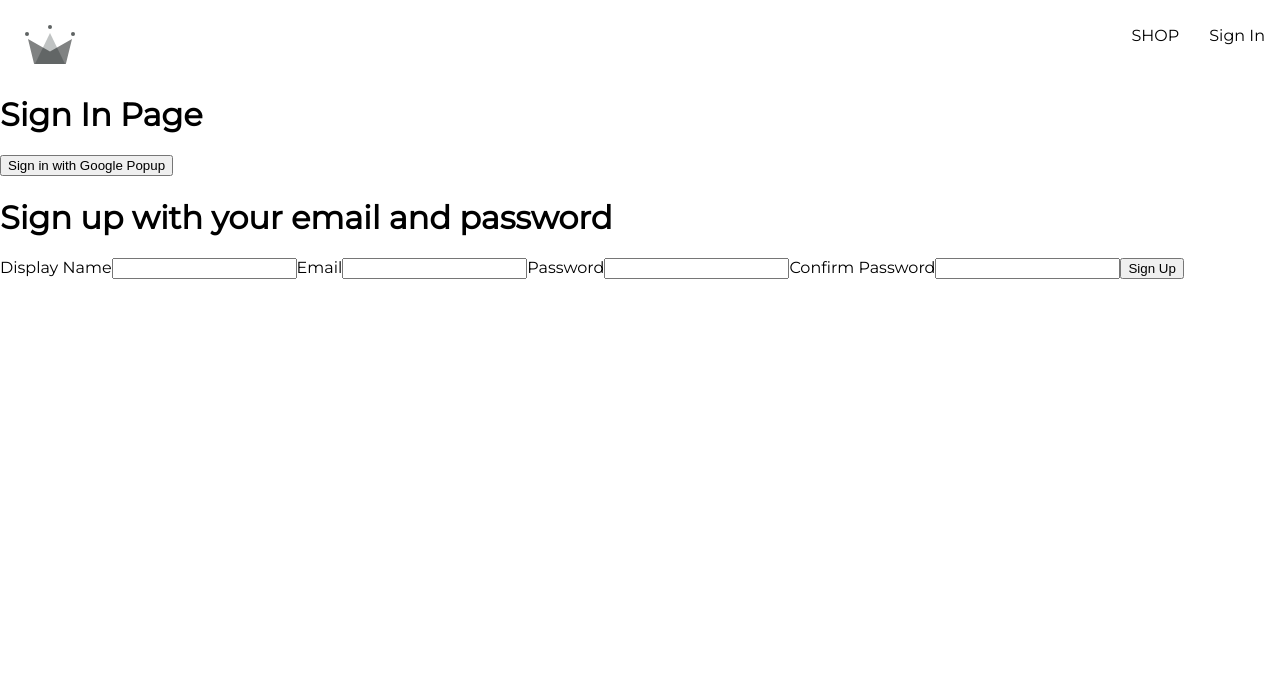
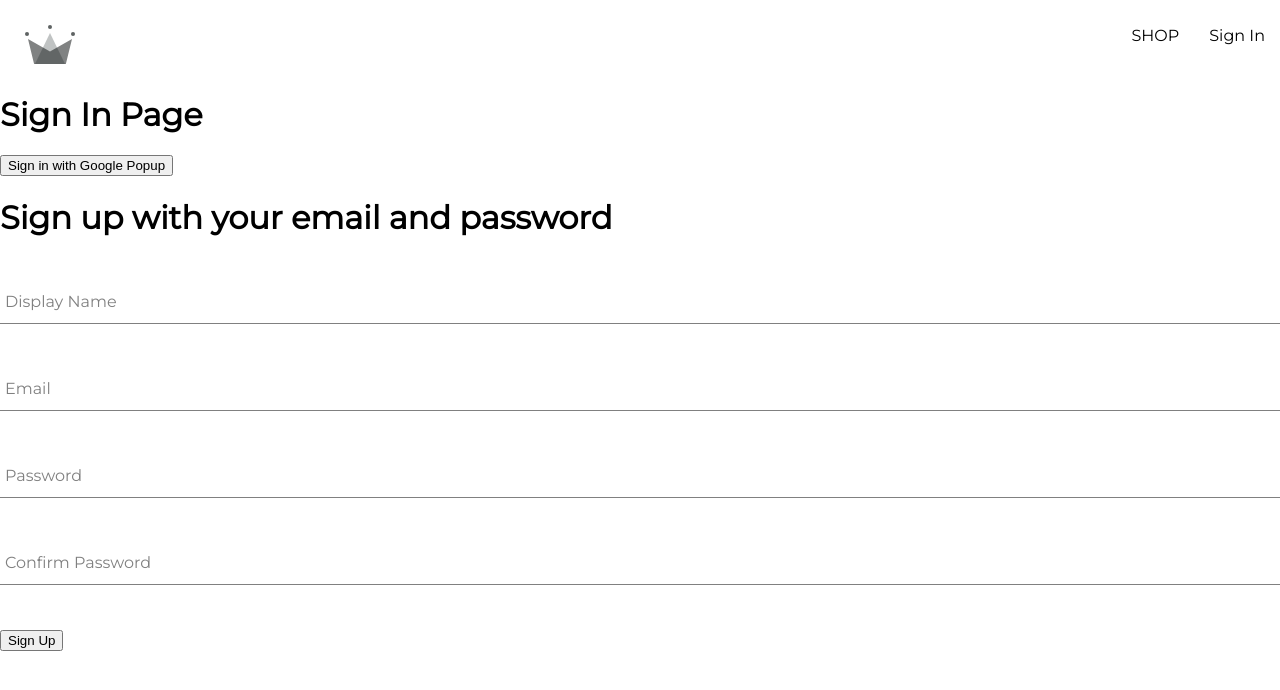
Before and after one commit to zackdaniels/e-commerce-project, a React (Create React App) app: page /sign-in in a window 1280 px wide. Shown: the top 690 px of the page. Built offline with nearby package versions, Linux system fonts and the light colour scheme.

Commit message:
signup form styling

```diff
--- /dev/null
+++ b/src/components/form-input/form-input.component.jsx
@@ -0,0 +1,20 @@
+import './form-input.styles.scss'
+
+const FormInput = ({ label, ...otherProps }) => {
+  return (
+    <div className='group'>
+    <input className='form-input' {...otherProps}/>
+      {
+        label && (
+      <label className={`${
+        otherProps.value.length ? 'shrink' : ''
+        } form-input-label`}
+        >
+          {label}
+          </label>
+      )}
+    </div>
+  )
+}
+
+export default FormInput
--- /dev/null
+++ b/src/components/form-input/form-input.styles.scss
@@ -0,0 +1,54 @@
+$sub-color: grey;
+$main-color: black;
+
+@mixin shrinkLabel {
+  top: -14px;
+  font-size: 12px;
+  color: $main-color;
+}
+
+.group {
+  position: relative;
+  margin: 45px 0;
+
+  .form-input {
+    background: none;
+    background-color: white;
+    color: $sub-color;
+    font-size: 18px;
+    padding: 10px 10px 10px 5px;
+    display: block;
+    width: 100%;
+    border: none;
+    border-radius: 0;
+    border-bottom: 1px solid $sub-color;
+    margin: 25px 0;
+
+    &:focus {
+      outline: none;
+    }
+
+    &:focus ~ .form-input-label {
+      @include shrinkLabel();
+    }
+  }
+
+  input[type='password'] {
+    letter-spacing: 0.3em;
+  }
+
+  .form-input-label {
+    color: $sub-color;
+    font-size: 16px;
+    font-weight: normal;
+    position: absolute;
+    pointer-events: none;
+    left: 5px;
+    top: 10px;
+    transition: 300ms ease all;
+
+    &.shrink {
+      @include shrinkLabel();
+    }
+  }
+}
--- a/src/components/sign-up-form/sign-up-form.component.jsx
+++ b/src/components/sign-up-form/sign-up-form.component.jsx
@@ -1,4 +1,8 @@
 import { useState } from 'react';
+
+import FormInput from '../form-input/form-input.component';
+
+import { createAuthUserWithEmailAndPassword, createUserDocumentFromAuth } from '../../utils/firebase/firebase.utils';
 
 const defaultFormFields = {
   displayName: '',
@@ -11,7 +15,36 @@
   const [formFields, setFormFields] = useState(defaultFormFields);
   const { displayName, email, password, confirmPassword } = formFields;
 
-  console.log(formFields)
+  console.log(formFields);
+
+  const resetFormFields = () => {
+    setFormFields(defaultFormFields);
+  }
+
+  const handleSubmit = async (event) => {
+    event.preventDefault();
+
+    if(password !== confirmPassword) {
+      alert('passwords do not match');
+      return;
+    }
+
+    try {
+      const { user } = await createAuthUserWithEmailAndPassword(
+        email,
+        password
+      );
+
+      await createUserDocumentFromAuth(user, { displayName });
+      resetFormFields();
+    } catch(error) {
+      if(error.code === 'auth/email-already-in-use'){
+        alert('Cannot create user, email already in use')
+      } else {
+        console.log('user creation encountered an error', error)
+      }
+    }
+  };
 
   const handleChange = (event) => {
     const {name, value} = event.target;
@@ -20,17 +53,40 @@
   }
 
   return (
-    <div>
+    <div className='sign-up-container'>
       <h1>Sign up with your email and password</h1>
-      <form onSubmit={() => {}}>
-        <label>Display Name</label>
-        <input type='text' required onChange={handleChange} name='displayName' value={displayName}/>
-        <label>Email</label>
-        <input type='email' required onChange={handleChange} name='email' value={email}/>
-        <label>Password</label>
-        <input type='password' required onChange={handleChange} name='password' value={password}/>
-        <label>Confirm Password</label>
-        <input type='password' required onChange={handleChange} name='confirmPassword' value={confirmPassword}/>
+      <form onSubmit={handleSubmit}>
+        <FormInput
+          label="Display Name"
+          type='text'
+          required
+          onChange={handleChange}
+          name='displayName'
+          value={displayName}
+          />
+        <FormInput
+          label="Email"
+          type='email'
+          required
+          onChange={handleChange}
+          name='email'
+          value={email}
+        />
+        <FormInput
+          label="Password"
+          type='password'
+          required
+          onChange={handleChange}
+          name='password'
+          value={password}
+        />
+        <FormInput
+          label="Confirm Password"
+          type='password'
+          required onChange={handleChange}
+          name='confirmPassword'
+          value={confirmPassword}
+        />
         <button type='submit'>Sign Up</button>
       </form>
     </div>
--- a/src/utils/firebase/firebase.utils.js
+++ b/src/utils/firebase/firebase.utils.js
@@ -4,7 +4,8 @@
   getAuth,
   signInWithRedirect,
   signInWithPopup,
-  GoogleAuthProvider
+  GoogleAuthProvider,
+  createUserWithEmailAndPassword
 } from 'firebase/auth';
 
 import {
@@ -43,14 +44,11 @@
 
 export const db = getFirestore();
 
-export const createUserDocumentFromAuth = async (userAuth) => {
+export const createUserDocumentFromAuth = async (userAuth, additionalInformation = {}) => {
+  if (!userAuth) return;
   const userDocRef = doc(db, 'users', userAuth.uid);
 
-  console.log(userDocRef)
-
   const userSnapshot = await getDoc(userDocRef);
-  console.log(userSnapshot)
-  console.log(userSnapshot.exists())
 
   //if user data does not exist
   //create / set the document with the data from userAuth in my collection
@@ -62,7 +60,8 @@
       await setDoc(userDocRef, {
         displayName,
         email,
-        createdAt
+        createdAt,
+        ...additionalInformation,
       });
     } catch (error) {
       console.log('error creating the user', error.message)
@@ -72,3 +71,9 @@
   //return userDocRef
   return userDocRef;
 }
+
+export const createAuthUserWithEmailAndPassword = async (email, password) => {
+  if(!email || !password) return;
+
+  return await createUserWithEmailAndPassword(auth, email, password)
+}
```
Also changed, not shown: src/button.styles.scss (added, +46 -0 lines).
